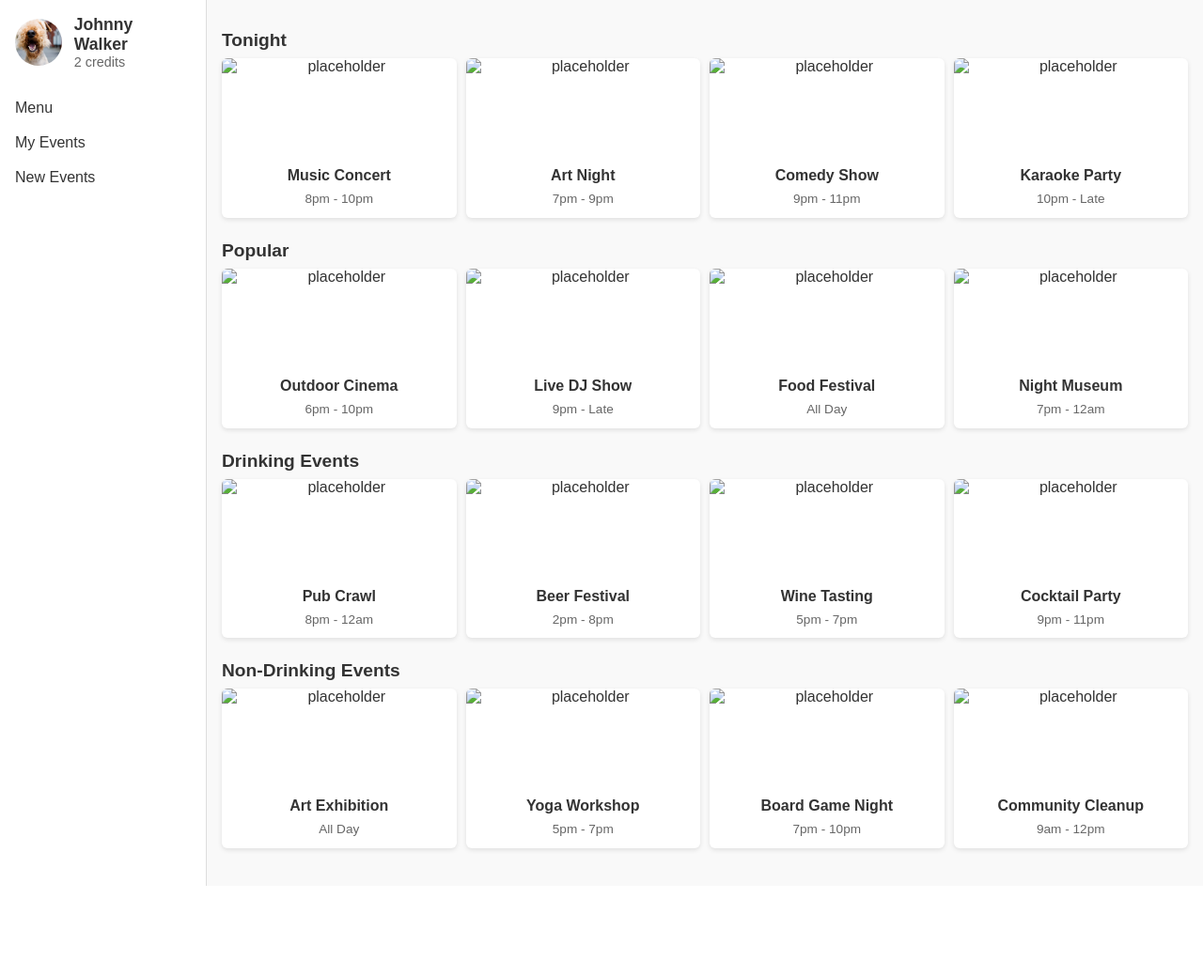
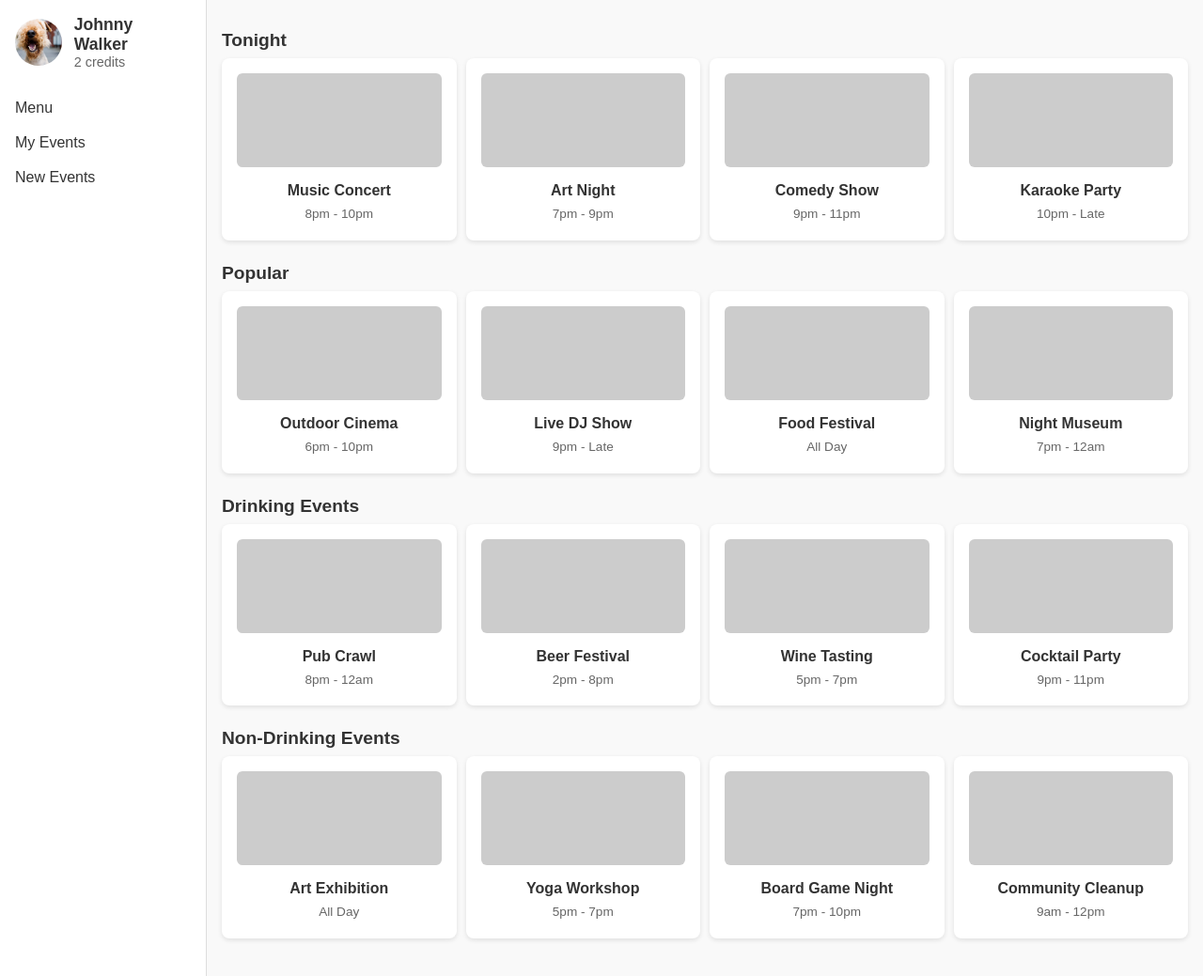
Before and after one commit to DyFitz/ITechProject, a Django app: template templates/srcweb/events.html in a window 1280 px wide. Shown: the part 49-1088 px from the top of the page at 94% size. Before the commit the page ends 992 px from the top, so only its background shows below. Run offline with Django 3.2, Linux system fonts and the light colour scheme; the template is opened without the code that fills it, so the values that code supplies are empty.

Commit message:
update images

```diff
--- a/templates/srcweb/events.html
+++ b/templates/srcweb/events.html
@@ -139,22 +139,29 @@
       gap: 10px;
       margin-bottom: 1.5rem;
     }
+
+    /* ========== Event Card ========== */
     .event-card {
+      /* 大的白色圆角卡片 */
       background: #fff;
-      border-radius: 6px;
-      overflow: hidden;
+      border-radius: 8px;
       box-shadow: 0 2px 5px rgba(0,0,0,0.1);
       text-align: center;
+      padding: 1rem; /* 让内部灰色块与边缘留出空间 */
+      display: flex;
+      flex-direction: column;
+      align-items: center;
     }
-    .event-card img {
+
+    /* 小的灰色圆角块（模拟图片） */
+    .event-card-image {
       width: 100%;
       height: 100px;
-      object-fit: cover;
-      display: block;
+      background-color: #ccc;
+      border-radius: 6px; /* 比卡片略小的圆角 */
+      margin-bottom: 0.5rem;
     }
-    .event-card-content {
-      padding: 0.5rem;
-    }
+
     .event-card-content h4 {
       margin: 0.5rem 0;
       font-size: 1rem;
@@ -171,7 +178,6 @@
 <!-- Top Bar -->
 <header>
   <div class="left-header">
-    <!-- Home link -> go to home page -->
     <a href="{% url 'srcweb:home' %}">Home</a>
     <input type="text" class="search-bar" placeholder="Events/Societies">
   </div>
@@ -206,30 +212,29 @@
     <!-- Category 1: Tonight -->
     <div class="category-title">Tonight</div>
     <div class="event-grid">
-      <!-- 4 Cards in a row -->
       <div class="event-card">
-        <img src="#" alt="placeholder">
+        <div class="event-card-image"></div>
         <div class="event-card-content">
           <h4>Music Concert</h4>
           <p>8pm - 10pm</p>
         </div>
       </div>
       <div class="event-card">
-        <img src="#" alt="placeholder">
+        <div class="event-card-image"></div>
         <div class="event-card-content">
           <h4>Art Night</h4>
           <p>7pm - 9pm</p>
         </div>
       </div>
       <div class="event-card">
-        <img src="#" alt="placeholder">
+        <div class="event-card-image"></div>
         <div class="event-card-content">
           <h4>Comedy Show</h4>
           <p>9pm - 11pm</p>
         </div>
       </div>
       <div class="event-card">
-        <img src="#" alt="placeholder">
+        <div class="event-card-image"></div>
         <div class="event-card-content">
           <h4>Karaoke Party</h4>
           <p>10pm - Late</p>
@@ -241,28 +246,28 @@
     <div class="category-title">Popular</div>
     <div class="event-grid">
       <div class="event-card">
-        <img src="#" alt="placeholder">
+        <div class="event-card-image"></div>
         <div class="event-card-content">
           <h4>Outdoor Cinema</h4>
           <p>6pm - 10pm</p>
         </div>
       </div>
       <div class="event-card">
-        <img src="#" alt="placeholder">
+        <div class="event-card-image"></div>
         <div class="event-card-content">
           <h4>Live DJ Show</h4>
           <p>9pm - Late</p>
         </div>
       </div>
       <div class="event-card">
-        <img src="#" alt="placeholder">
+        <div class="event-card-image"></div>
         <div class="event-card-content">
           <h4>Food Festival</h4>
           <p>All Day</p>
         </div>
       </div>
       <div class="event-card">
-        <img src="#" alt="placeholder">
+        <div class="event-card-image"></div>
         <div class="event-card-content">
           <h4>Night Museum</h4>
           <p>7pm - 12am</p>
@@ -273,30 +278,29 @@
     <!-- Category 3: Drinking Events -->
     <div class="category-title">Drinking Events</div>
     <div class="event-grid">
-      <!-- 4 Cards -->
       <div class="event-card">
-        <img src="#" alt="placeholder">
+        <div class="event-card-image"></div>
         <div class="event-card-content">
           <h4>Pub Crawl</h4>
           <p>8pm - 12am</p>
         </div>
       </div>
       <div class="event-card">
-        <img src="#" alt="placeholder">
+        <div class="event-card-image"></div>
         <div class="event-card-content">
           <h4>Beer Festival</h4>
           <p>2pm - 8pm</p>
         </div>
       </div>
       <div class="event-card">
-        <img src="#" alt="placeholder">
+        <div class="event-card-image"></div>
         <div class="event-card-content">
           <h4>Wine Tasting</h4>
           <p>5pm - 7pm</p>
         </div>
       </div>
       <div class="event-card">
-        <img src="#" alt="placeholder">
+        <div class="event-card-image"></div>
         <div class="event-card-content">
           <h4>Cocktail Party</h4>
           <p>9pm - 11pm</p>
@@ -308,28 +312,28 @@
     <div class="category-title">Non-Drinking Events</div>
     <div class="event-grid">
       <div class="event-card">
-        <img src="#" alt="placeholder">
+        <div class="event-card-image"></div>
         <div class="event-card-content">
           <h4>Art Exhibition</h4>
           <p>All Day</p>
         </div>
       </div>
       <div class="event-card">
-        <img src="#" alt="placeholder">
+        <div class="event-card-image"></div>
         <div class="event-card-content">
           <h4>Yoga Workshop</h4>
           <p>5pm - 7pm</p>
         </div>
       </div>
       <div class="event-card">
-        <img src="#" alt="placeholder">
+        <div class="event-card-image"></div>
         <div class="event-card-content">
           <h4>Board Game Night</h4>
           <p>7pm - 10pm</p>
         </div>
       </div>
       <div class="event-card">
-        <img src="#" alt="placeholder">
+        <div class="event-card-image"></div>
         <div class="event-card-content">
           <h4>Community Cleanup</h4>
           <p>9am - 12pm</p>
```
Also changed, not shown: templates/srcweb/dancingsociety.html (+23 -37 lines), templates/srcweb/myaccount.html (+26 -13 lines).
